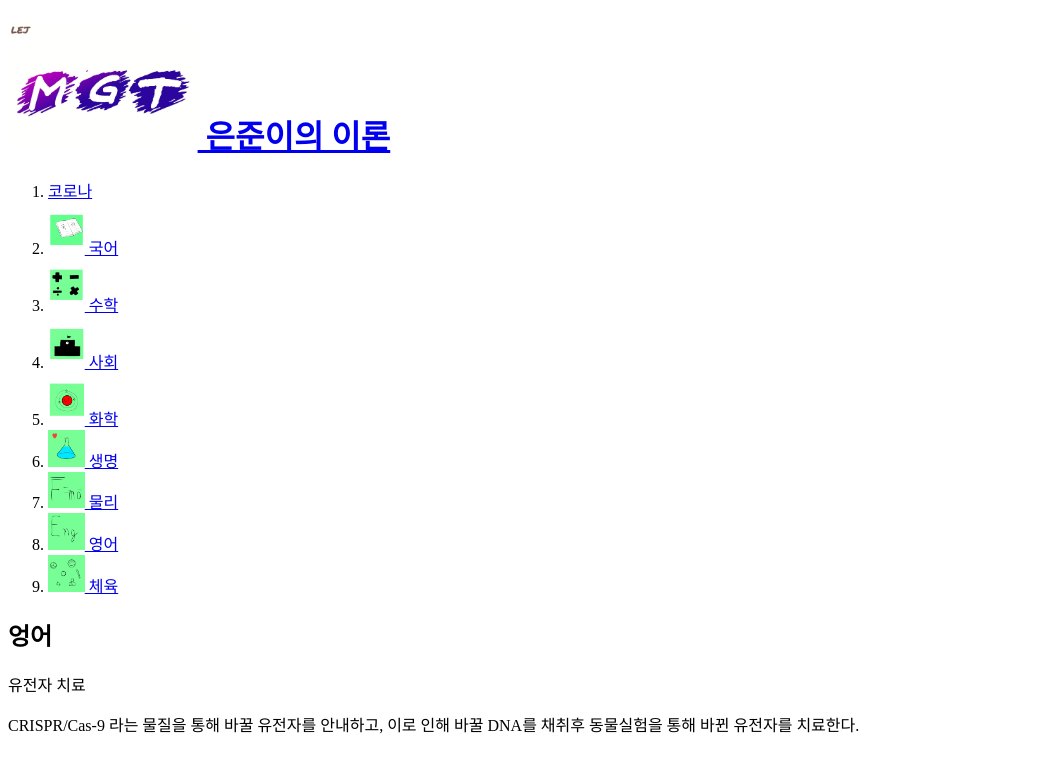
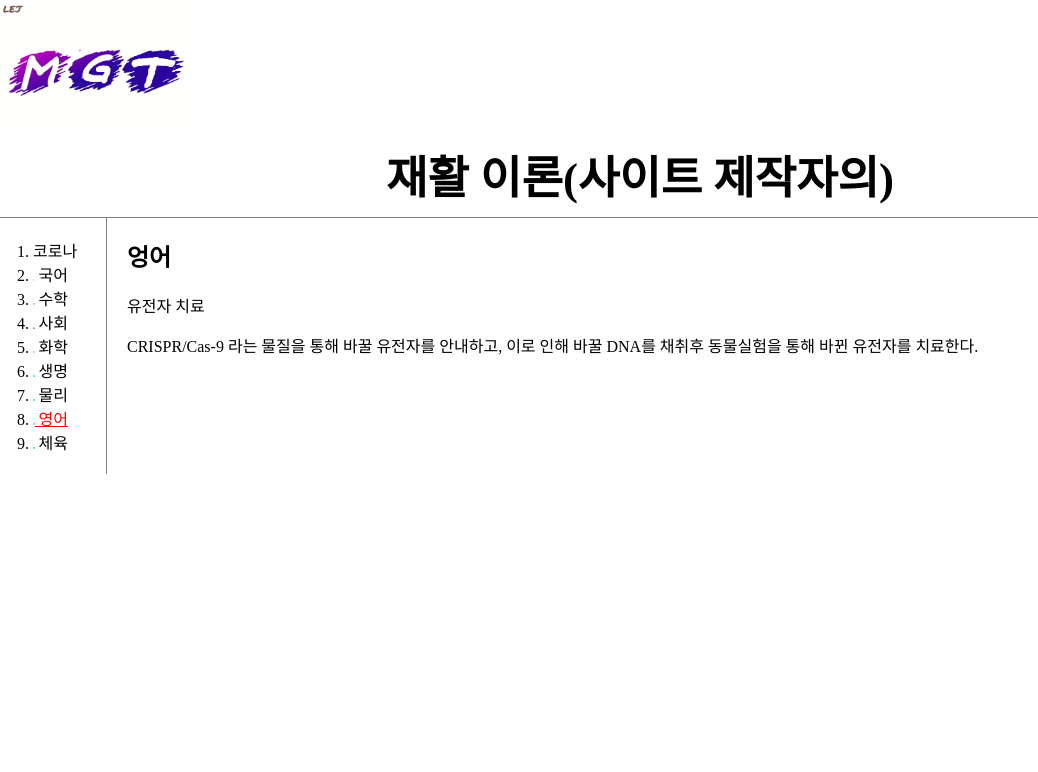
Before and after one commit to moolgutree/eunjun-first-web, a plain HTML site: page 8.html in a window 1280 px wide. Shown: the whole page, without its empty margins (0-1038 px from the left). Drawn offline with Linux system fonts and the light colour scheme.

Commit message:
css추가본

```diff
--- a/8.html
+++ b/8.html
@@ -3,9 +3,47 @@
 <head>
   <title> 은준 학교 교과내용중 재활 이론 사이트 - 영어 </title>
   <meta charset="utf-8">
+  <style>
+  body {
+    margin:0;
+  }
+   a {
+     color:black;
+     text-decoration: none;
+   }
+   h1 {
+     text-align: center;
+     border-bottom:1px solid gray;
+     margin:0;
+     padding:10px;
+     font-size:45px;
+   }
+   ol {
+     border-right:1px solid gray;
+     width:53px;
+     margin:0;
+     padding:20px
+   }
+   #grid{
+     display: grid;
+     grid-template-columns: 100px 1fr;
+   }
+   #grid ol {
+     padding-left:33px;
+   }
+   #grid #article{
+     padding-left: 27px;
+   }
+   @media (max-width:580px) {
+     h1{
+       display: none;
+     }
+   }
+  </style>
 </head>
 <body>
-  <h1><a href="index.이은준"> <img src="mgt2.jpg" width="15%">  은준이의 이론</a></h1>
+  <a href="index.이은준"> <img src="mgt2.jpg" width="15%"><h1> 재활 이론(사이트 제작자의)</a></h1>
+<div id="grid">
 <ol>
   <li><a href="1.html"> 코로나 </a></li>
   <li><a href="2.html"> <img src="korean.png" width="3%"> 국어 </a></li>
@@ -14,13 +52,15 @@
   <li><a href="5.html"> <img src="chemistry.png" width="3%"> 화학 </a></li>
   <li><a href="6.html"> <img src="life science.png" width="3%"> 생명 </a></li>
   <li><a href="7.html"> <img src="physics.png" width="3%"> 물리 </a></li>
-  <li><a href="8.html"> <img src="english.png" width="3%"> 영어 </a></li>
+  <li><a href="8.html" style="color:red;text-decoration:underline"  class="saw"> <img src="english.png" width="3%"> 영어 </a></li>
   <li><a href="9.html"> <img src="pe.png" width="3%"> 체육 </a></li>
 </ol>
+<div id="article">
 <h2> 엉어 </h2>
 <p>유전자 치료
 <p>CRISPR/Cas-9 라는 물질을 통해 바꿀 유전자를 안내하고,
 이로 인해 바꿀 DNA를 채취후 동물실험을 통해 바뀐 유전자를 치료한다.
-
+  </div>
+ </div>
 </body>
 </html>
```
